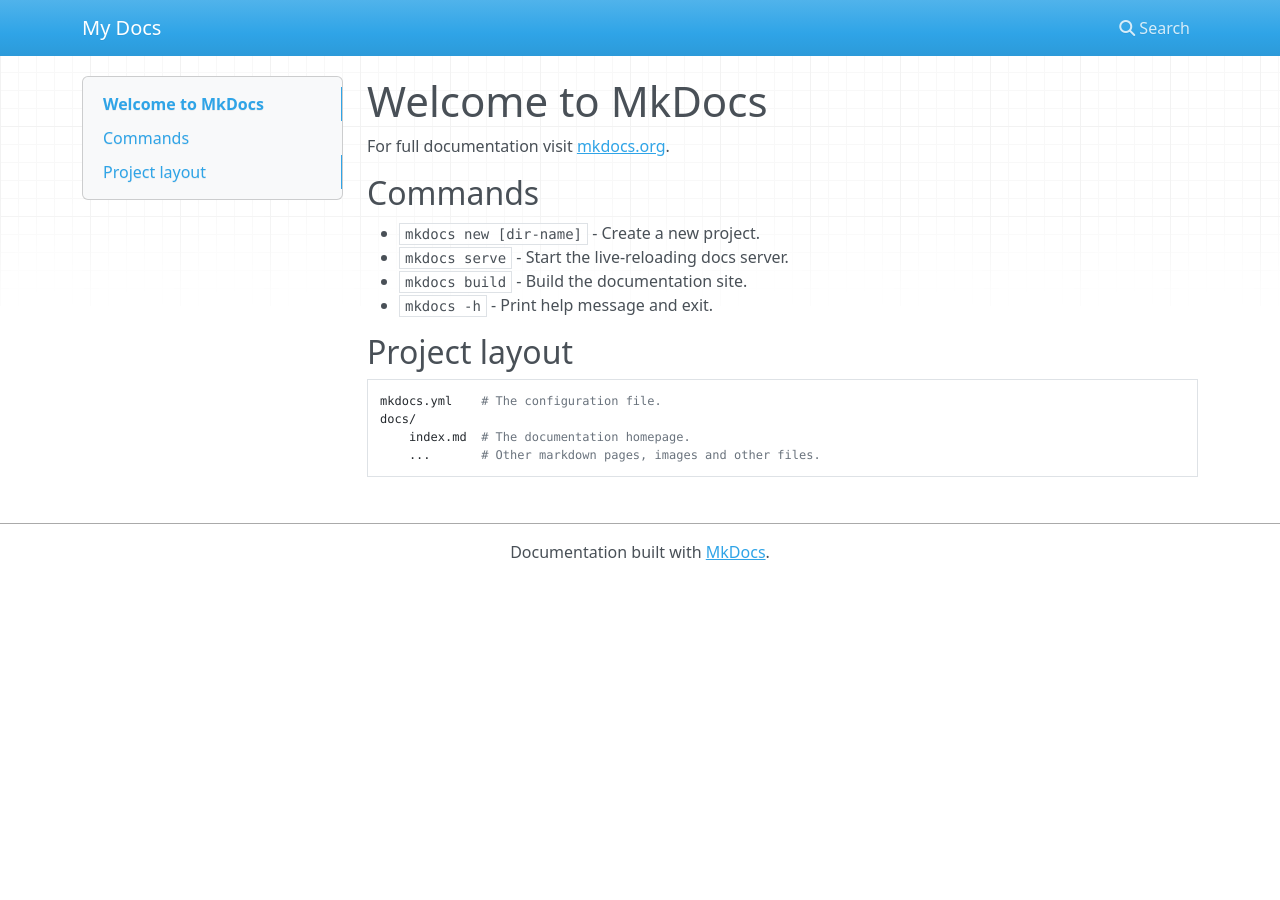
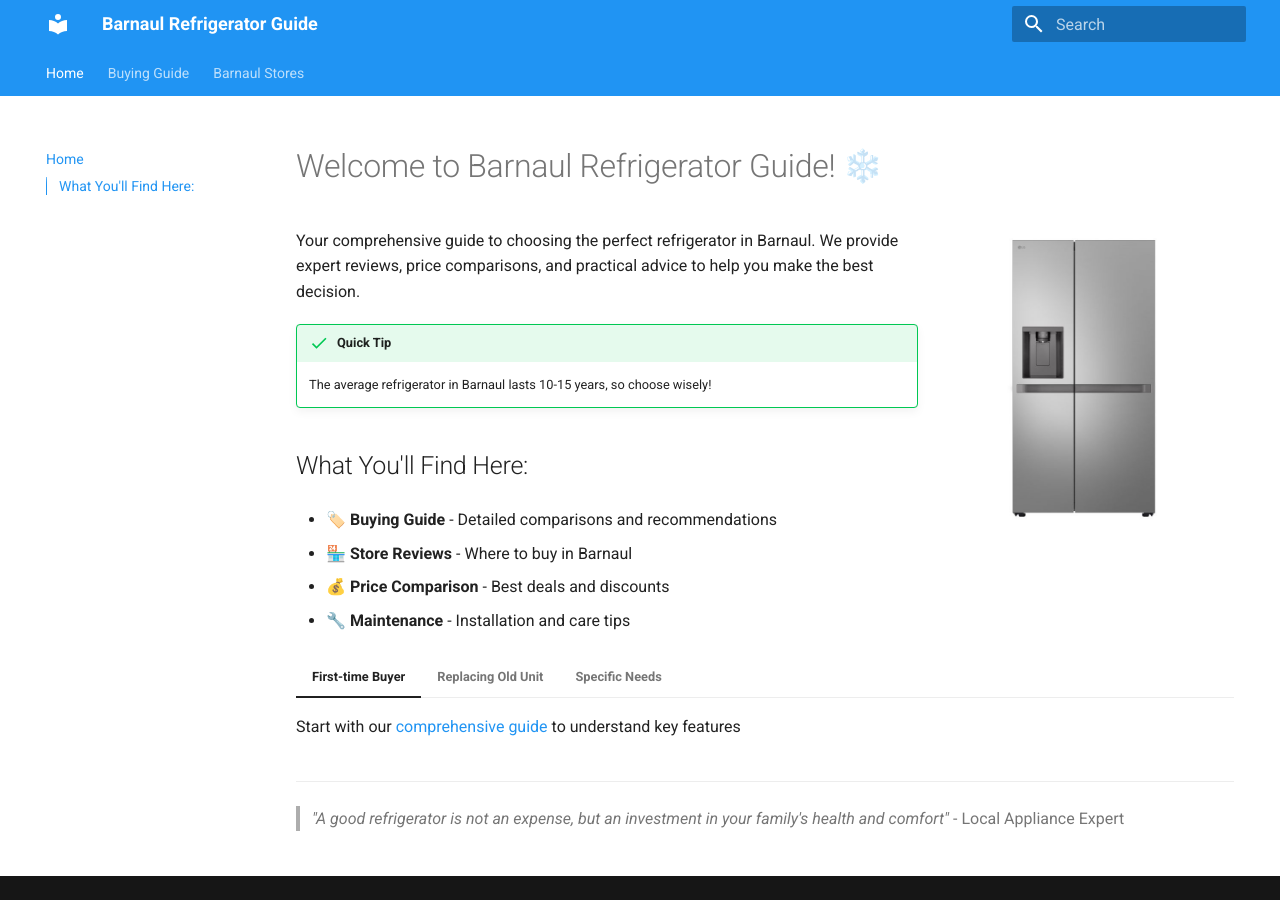
Before and after one commit to emperor-kat/barnaul-fridge, an MkDocs documentation site: the page built from docs/index.md, in a window 1280 px wide. Built offline with MkDocs 1.6.1 and Material for MkDocs 9.7.7, drawn with Linux system fonts in a browser that asks for light colours; nearby versions of some CDN libraries.

```diff
--- a/docs/index.md
+++ b/docs/index.md
@@ -1,17 +1,32 @@
-# Welcome to MkDocs
+# Welcome to Barnaul Refrigerator Guide! ❄️
 
-For full documentation visit [mkdocs.org](https://www.mkdocs.org).
+<img src="images/modern-fridge.png" alt="Modern Refrigerator" width="300" align="right">
 
-## Commands
+Your comprehensive guide to choosing the perfect refrigerator in Barnaul. We provide expert reviews, price comparisons, and practical advice to help you make the best decision.
 
-* `mkdocs new [dir-name]` - Create a new project.
-* `mkdocs serve` - Start the live-reloading docs server.
-* `mkdocs build` - Build the documentation site.
-* `mkdocs -h` - Print help message and exit.
+!!! success "Quick Tip"
+    The average refrigerator in Barnaul lasts 10-15 years, so choose wisely!
 
-## Project layout
+## What You'll Find Here:
 
-    mkdocs.yml    # The configuration file.
-    docs/
-        index.md  # The documentation homepage.
-        ...       # Other markdown pages, images and other files.
+- 🏷️ **Buying Guide** - Detailed comparisons and recommendations
+
+- 🏪 **Store Reviews** - Where to buy in Barnaul
+
+- 💰 **Price Comparison** - Best deals and discounts
+
+- 🔧 **Maintenance** - Installation and care tips
+
+=== "First-time Buyer"
+    Start with our [comprehensive guide](guide/overview.md) to understand key features
+
+=== "Replacing Old Unit"
+    Check [current models](guide/types.md) and [local prices](stores/prices.md)
+
+=== "Specific Needs"
+    Compare [different types](guide/types.md) and [brands](guide/brands.md)
+
+
+---
+
+> *"A good refrigerator is not an expense, but an investment in your family's health and comfort"* - Local Appliance Expert
--- /dev/null
+++ b/docs/stylesheets/extra.css
@@ -0,0 +1,15 @@
+/* Custom styles for Refrigerator Guide */
+
+/* Modern card styles */
+.cards {
+    display: grid;
+    grid-template-columns: repeat(auto-fit, minmax(280px, 1fr));
+    gap: 1.5rem;
+    margin: 2rem 0;
+}
+
+.cards .card {
+    border: 1px solid var(--md-primary-fg-color--light);
+    border-radius: 12px;
+    padding: 1.5rem;
+    background: linear-gradient(135deg, #f8f9fa 0
--- a/mkdocs.yml
+++ b/mkdocs.yml
@@ -1 +1,49 @@
-site_name: My Docs
+site_url: https://emperor-kat.github.io/barnaul-fridge/
+site_name: Barnaul Refrigerator Guide
+site_description: Your complete guide to choosing the best refrigerator in Barnaul
+site_author: Appliance Expert
+
+theme:
+  name: material
+  features:
+    - navigation.tabs
+    - navigation.sections
+    - toc.integrate
+    - search.suggest
+    - search.highlight
+  palette:
+    primary: blue
+    accent: deep orange
+
+extra:
+  generator: false
+extra_css:
+  - stylesheets/extra.css
+
+plugins:
+  - search
+
+markdown_extensions:
+  - admonition
+  - pymdownx.details
+  - pymdownx.superfences:
+      custom_fences:
+        - name: mermaid
+          class: mermaid
+          format: !!python/name:pymdownx.superfences.fence_code_format
+  - pymdownx.highlight
+  - pymdownx.inlinehilite
+  - pymdownx.tabbed:
+      alternate_style: true
+  - attr_list
+  - tables
+
+nav:
+  - Home: index.md
+  - Buying Guide:
+      - Overview: guide/overview.md
+      - Type: guide/types.md
+      - Brand: guide/brands.md
+  - Barnaul Stores:
+      - Store Reviews: stores/index.md
+      - Price Comparison: stores/prices.md
```
Also changed, not shown: README.md (added, +291 -0 lines), docs/guide/brands.md (added, +52 -0 lines), docs/guide/overview.md (added, +26 -0 lines), docs/guide/types.md (added, +61 -0 lines), docs/stores/index.md (added, +55 -0 lines), docs/stores/prices.md (added, +38 -0 lines), docs/images/modern-fridge.png (added).
